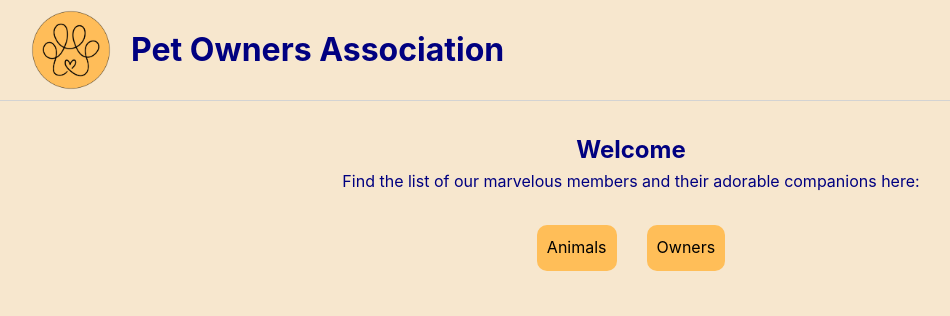
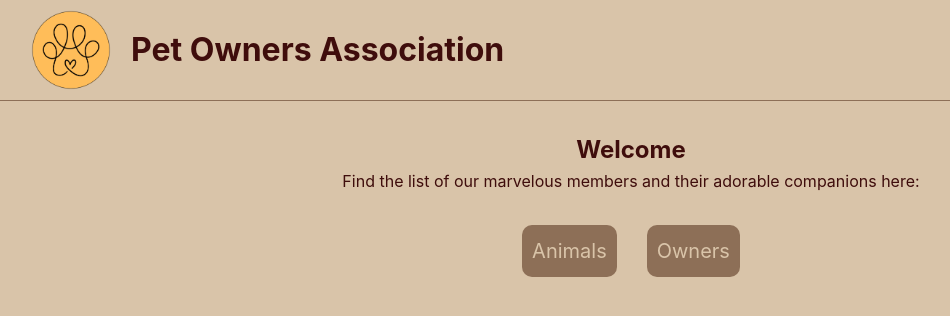
Before and after one commit to sandrarampal/tkorp-part2-front, a Next.js app: page / in a window 1280 px wide. Shown: the top 316 px of the page, without its empty margins (9-959 px from the left). Built offline with nearby package versions, Linux system fonts and the light colour scheme.

Commit message:
fixed colors

```diff
--- a/pages/owners.tsx
+++ b/pages/owners.tsx
@@ -5,6 +5,7 @@ import Loader from "components/shared/Loader";
 import Pagination from "../src/components/shared/Pagination";
 import { useRouter } from "next/router";
 import { useState, useEffect } from "react";
+import styles from "../src/styles/pages/listPage.module.css";
 
 const getPersons = gql`
   query getPersons($offset: Int, $limit: Int) {
@@ -81,8 +82,8 @@ export default function Owners() {
   };
 
   return (
-    <div className="container">
-      <h2>Owners list</h2>
+    <div className={`container ${styles.listPage}`}>
+      <h2>Our beautiful pet Owners</h2>
       <Pagination
         totalCount={totalCount}
         loading={loading}
--- a/src/styles/components/button.module.css
+++ b/src/styles/components/button.module.css
@@ -1,5 +1,5 @@
 .button {
-  background-color: #ffbe58;
+  background-color: var(--border);
   padding: 10px;
   border-radius: 10px;
   transition: all 0.2s ease-in-out;
@@ -7,8 +7,14 @@
 
 .button:hover {
   transform: scale(1.1);
+  color: white;
 }
 
 .button p {
-  color: black;
+  color: var(--primary);
+  font-size: 20px;
 }
+
+.button p:hover {
+  color: white;
+}
--- a/src/styles/components/header.module.css
+++ b/src/styles/components/header.module.css
@@ -2,7 +2,7 @@
   margin-bottom: 30px;
   margin-top: 10px;
   padding-bottom: 10px;
-  border-bottom: lightgray solid 1px;
+  border-bottom: #8d6f57 solid 1px;
 }
 
 .homeLink {
--- a/src/styles/components/listcard.module.css
+++ b/src/styles/components/listcard.module.css
@@ -1,10 +1,11 @@
 .cardBorder {
-  background-color: lightgray;
+  background-color: var(--secondary);
   margin-bottom: 20px;
   padding: 10px 30px;
   border-radius: 10px;
   color: var(--text-primary);
   transition: all 0.2s ease-in-out;
+  box-shadow: var(--shadow-md);
 }
 
 .cardBorder:hover {
--- a/src/styles/components/pagination.module.css
+++ b/src/styles/components/pagination.module.css
@@ -37,6 +37,7 @@
   color: var(--text-primary);
   border: none;
   transition: all 0.2s ease-in-out;
+  box-shadow: var(--shadow-sm);
 }
 
 .pageButton:hover {
@@ -49,6 +50,7 @@
 }
 
 .pageNumbers button {
+  box-shadow: var(--shadow-sm);
   transition: all 0.2s ease-in-out;
 }
 
--- a/src/styles/globals.css
+++ b/src/styles/globals.css
@@ -25,14 +25,15 @@ body {
 /* === VARIABLES CSS === */
 :root {
   /* Couleurs */
-  --primary: #f7e7ce;
+  --primary: #d9c4a9;
   --primary-gold: #fdc156;
-  --secondary: #bbbbbb;
+  --secondary: #d8d0c5;
+  --border: #8d6f57;
 
   /* Texte */
-  --text-primary: #000080;
-  --text-secondary: #4682b4;
-  --text-muted: #94a3b8;
+  --text-primary: #3f0d0c;
+  --text-secondary: #8d6f57;
+  --text-muted: #d8d0c5;
 
   /* Ombres */
   --shadow-sm: 0 1px 2px 0 rgb(0 0 0 / 0.05);
```
Also changed, not shown: pages/animals/[id].tsx (+13 -6 lines), pages/owners/[id].tsx (+4 -3 lines), src/styles/pages/individualPage.module.css (+35 -1 lines).
